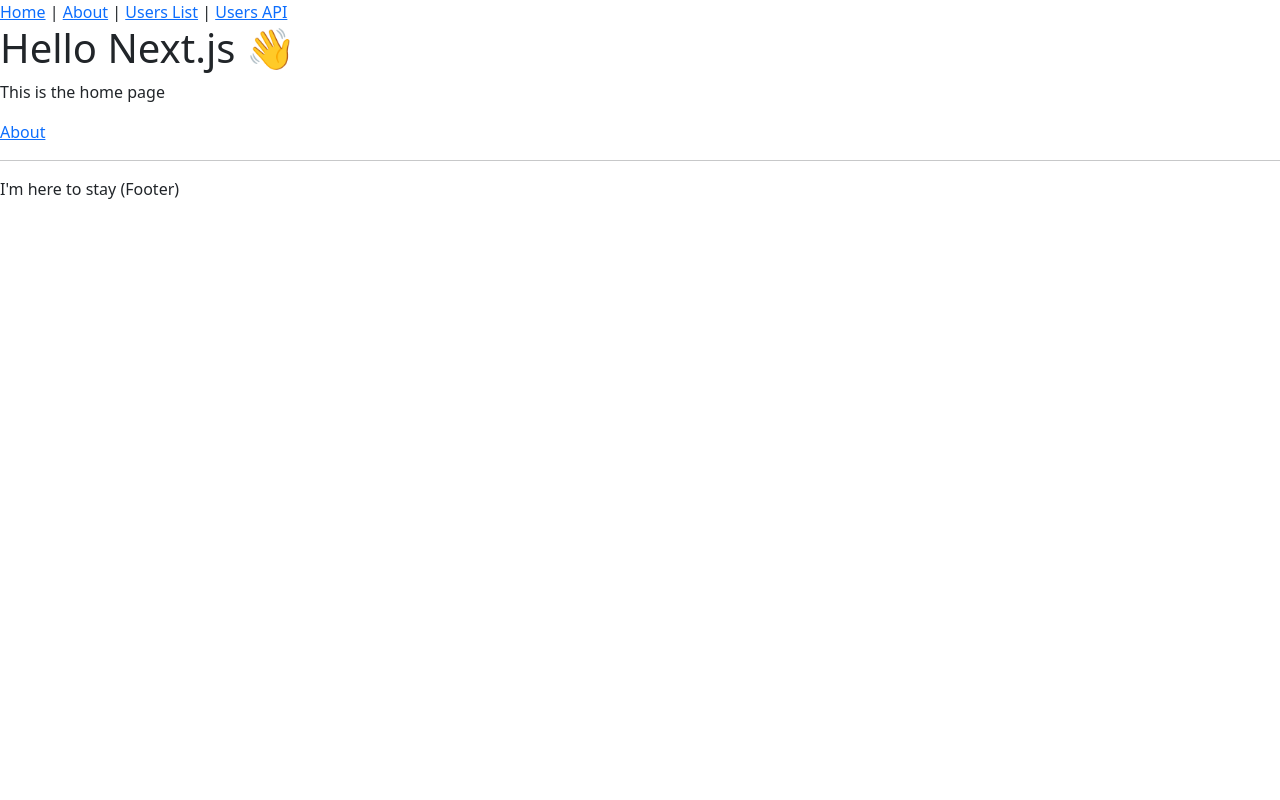
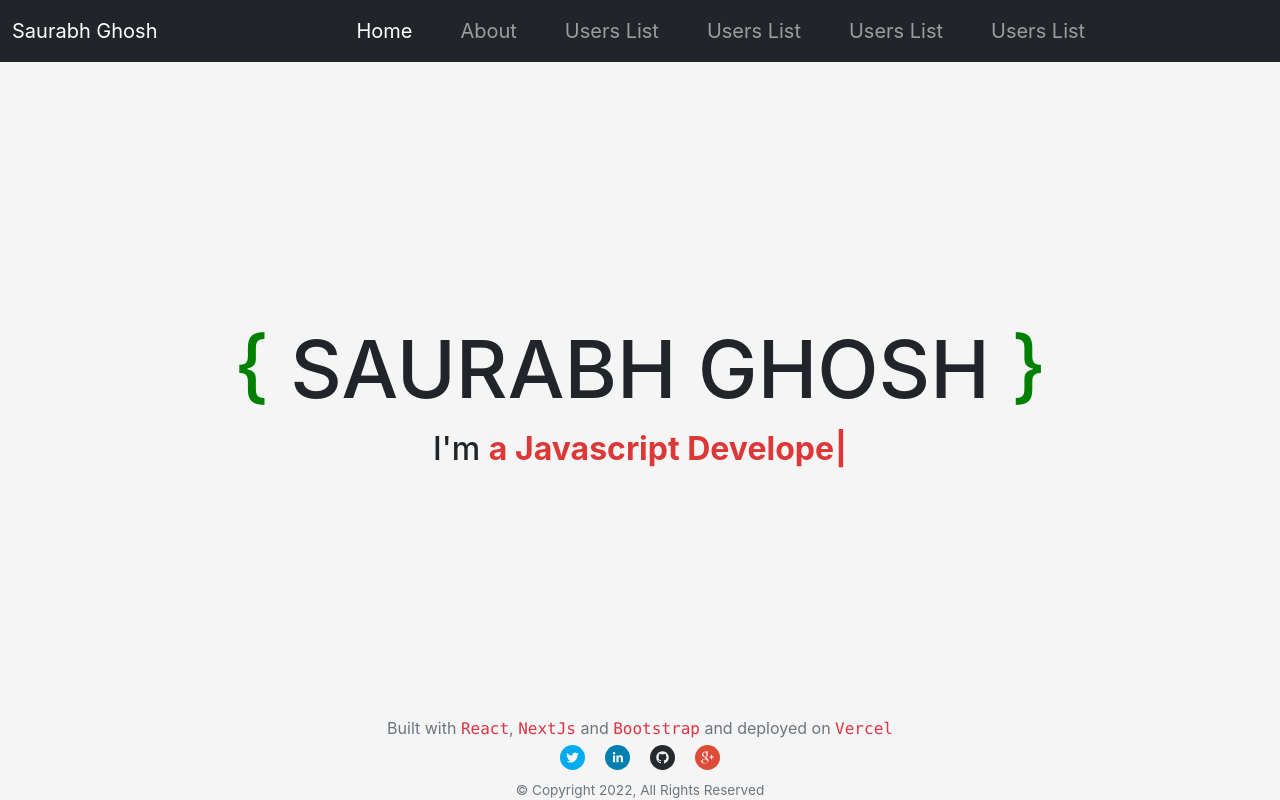
Before and after one commit to kooldandy/nextjs-typescript, a Next.js app: page / in a window 1280 px wide. Built offline with nearby package versions, Linux system fonts and the light colour scheme.

Commit message:
Add header and footer

```diff
--- a/package.json
+++ b/package.json
@@ -10,7 +10,11 @@
     "bootstrap": "^5.1.3",
     "next": "latest",
     "react": "^17.0.2",
-    "react-dom": "^17.0.2"
+    "react-bootstrap": "^2.4.0",
+    "react-dom": "^17.0.2",
+    "react-reveal": "^1.2.2",
+    "react-social-icons": "^5.13.0",
+    "typewriter-effect": "^2.18.2"
   },
   "devDependencies": {
     "@types/node": "^12.12.21",
--- /dev/null
+++ b/src/components/AppFooter.tsx
@@ -0,0 +1,90 @@
+import React from "react";
+import { SocialIcon } from "react-social-icons";
+
+const AppFooter = () => {
+  const data = {
+    social: [
+      {
+        network: "twitter",
+        href: "https://twitter.com/kkooldandy",
+      },
+      {
+        network: "linkedin",
+        href: "https://www.linkedin.com/in/kooldandy/",
+      },
+      {
+        network: "github",
+        href: "https://github.com/kooldandy",
+      },
+      {
+        network: "google",
+        href: "mailto:kkooldandy@gmail.com",
+      },
+    ],
+  };
+
+  const styles = {
+    iconStyle: {
+      marginLeft: 10,
+      marginRight: 10,
+      marginBottom: 10,
+      height: 25,
+      width: 25,
+    },
+  };
+
+  return (
+    <>
+      <p className="text-muted lh-1 mb-2 fs-7">
+        Built with&nbsp;
+        <a
+          href="https://reactjs.org/"
+          target="_blank"
+          className="text-danger font-monospace"
+        >
+          React
+        </a>
+        ,&nbsp;
+        <a
+          href="https://nextjs.org/"
+          target="_blank"
+          className="text-danger font-monospace"
+        >
+          NextJs
+        </a>{" "}
+        and&nbsp;
+        <a
+          href="https://react-bootstrap.github.io/"
+          target="_blank"
+          className="text-danger font-monospace"
+        >
+          Bootstrap
+        </a>{" "}
+        and deployed on&nbsp;
+        <a
+          href="https://vercel.com/"
+          target="_blank"
+          className="text-danger font-monospace"
+        >
+          Vercel
+        </a>
+      </p>
+      {data.social.map((social) => (
+        <SocialIcon
+          key={social.network}
+          style={styles.iconStyle}
+          url={social.href}
+          network={social.network}
+          //bgColor={social.bgColor}
+          target="_blank"
+          rel="noopener"
+        />
+      ))}
+      <p style={{fontSize: '0.85rem'}} className="text-muted fs-7 mt-n5 mb-0">
+        &copy; Copyright {new Date().getFullYear()}, All Rights Reserved
+      </p>
+    </>
+  );
+};
+
+export default AppFooter;
--- /dev/null
+++ b/src/components/AppNavbar.tsx
@@ -0,0 +1,105 @@
+import Link from "next/link";
+import React, { useState } from "react";
+import {
+  Button,
+  Container,
+  Form,
+  FormControl,
+  Nav,
+  Navbar,
+  NavDropdown,
+  Offcanvas,
+} from "react-bootstrap";
+
+const AppNavbar = () => {
+  const [expanded, setExpanded] = useState(false);
+
+  const onSelectNav = () => {
+    setExpanded(false);
+  };
+
+  return (
+    <>
+      <Navbar
+        bg="dark"
+        variant="dark"
+        expand="md"
+        className="mb-3"
+        expanded={expanded}
+        onToggle={() => setExpanded(!expanded)}
+      >
+        <Container fluid>
+          <Navbar.Brand href="#">Saurabh Ghosh</Navbar.Brand>
+          <Navbar.Toggle aria-controls={`offcanvasNavbar-expand-md`} />
+          <Navbar.Offcanvas
+            id="offcanvasNavbar-expand-md"
+            aria-labelledby="offcanvasNavbarLabel-expand-md"
+            placement="end"
+          >
+            <Offcanvas.Header closeButton>
+              <Offcanvas.Title id="offcanvasNavbarLabel-expand-md">
+                Menu
+              </Offcanvas.Title>
+            </Offcanvas.Header>
+            <Offcanvas.Body>
+              <Nav
+                className="justify-content-center flex-grow-1 "
+                defaultActiveKey="/"
+              >
+                <Nav.Link
+                  onClick={onSelectNav}
+                  className="fs-5 app-nav-link"
+                  eventKey="/"
+                >
+                  <Link href="/">Home</Link>
+                </Nav.Link>
+
+                <Nav.Link
+                  onClick={onSelectNav}
+                  eventKey="about"
+                  className="fs-5 app-nav-link"
+                >
+                  <Link href="/about">About</Link>
+                </Nav.Link>
+
+                <Nav.Link
+                  onClick={onSelectNav}
+                  className="fs-5 app-nav-link"
+                  eventKey="users"
+                >
+                  <Link href="/users">Users List</Link>
+                </Nav.Link>
+
+                <Nav.Link
+                  onClick={onSelectNav}
+                  className="fs-5 app-nav-link"
+                  eventKey="users"
+                >
+                  <Link href="/users">Users List</Link>
+                </Nav.Link>
+
+                <Nav.Link
+                  onClick={onSelectNav}
+                  className="fs-5 app-nav-link"
+                  eventKey="users"
+                >
+                  <Link href="/users">Users List</Link>
+                </Nav.Link>
+
+                <Nav.Link
+                  onClick={onSelectNav}
+                  className="fs-5 app-nav-link"
+                  eventKey="users"
+                >
+                  <Link href="/users">Users List</Link>
+                </Nav.Link>
+              </Nav>
+            </Offcanvas.Body>
+          </Navbar.Offcanvas>
+        </Container>
+      </Navbar>
+    </>
+  );
+};
+
+export default AppNavbar;
--- a/src/components/Layout.tsx
+++ b/src/components/Layout.tsx
@@ -1,41 +1,33 @@
 import React, { ReactNode } from "react";
-import Link from "next/link";
 import Head from "next/head";
+import AppNavbar from "./AppNavbar";
+import AppFooter from "./AppFooter";
 
 type Props = {
   children?: ReactNode;
   title?: string;
 };
 
-const Layout = ({ children, title }: Props) => (
-  <div>
+const Layout = ({ children, title }: Props) => {
+  return (
+    <>
       <Head>
         <title>{title}</title>
         <meta charSet="utf-8" />
         <meta name="viewport" content="initial-scale=1.0, width=device-width" />
       </Head>
+      <div className="app-container">
         <header>
-      <nav>
-        <Link href="/">
-          <a>Home</a>
-        </Link>
-        &nbsp;|&nbsp;
-        <Link href="/about">
-          <a>About</a>
-        </Link>{" "}
-        |{" "}
-        <Link href="/users">
-          <a>Users List</a>
-        </Link>{" "}
-        | <a href="/api/users">Users API</a>
-      </nav>
+          <AppNavbar />
         </header>
-    {children}
+        <main>{children}</main>
+
         <footer>
-      <hr />
-      <span>I'm here to stay (Footer)</span>
+          <AppFooter/>
         </footer>
       </div>
+    </>
   );
+};
 
 export default Layout;
--- a/src/pages/_app.tsx
+++ b/src/pages/_app.tsx
@@ -1,9 +1,9 @@
 import React from "react";
 import Layout from "../components/Layout";
-import type { ReactElement, ReactNode } from "react";
 import type { AppProps } from "next/app";
 import type { NextPage } from "next";
 import "bootstrap/dist/css/bootstrap.css";
+import "../styles/global.css";
 
 type NextPageWithLayout = NextPage & {
   getTitle?: (pageProps: any) => string;
--- a/src/pages/index.tsx
+++ b/src/pages/index.tsx
@@ -1,15 +1,63 @@
 import Link from "next/link";
+import { useState } from "react";
+import { Spinner } from "react-bootstrap";
+import Fade from 'react-reveal';
+import Typewriter from 'typewriter-effect';
 
 const IndexPage = () => {
+  const style = {
+    display: "flex",
+    justifyContent: "center",
+    alignItems: "center",
+    height: "100%",
+  };
+
+  const styles = {
+    nameStyle: {
+      fontSize: '5em',
+      fontStretch:'extra-condensed'
+    },
+    inlineChild: {
+      display: 'inline-block',
+    },
+    mainContainer: {
+      height: '100%',
+      display: 'flex',
+      flexDirection: 'column',
+      justifyContent: 'center',
+      alignItems: 'center',
+    },
+  };
+  const name = `SAURABH GHOSH`;
+
+  const roles = ['a Javascript Developer', 'a Blogger'];
   return (
     <>
-      <h1>Hello Next.js 👋</h1>
+      {/* <h1>Hello Next.js 👋</h1>
       <p>This is the home page</p>
-      <p>
-        <Link href="/about">
-          <a>About</a>
-        </Link>
-      </p>
+      <div style={style}>
+        <Spinner animation="grow" />
+      </div>
+
+      <Link href="/about">
+        <a>About</a>
+      </Link> */}
+      <Fade>
+        <div style={styles.mainContainer}>
+          <h1 style={styles.nameStyle} className="home-header text-sm-start">{name}</h1>
+          <div style={{ flexDirection: 'row' }}>
+            <h2 style={styles.inlineChild}>I&apos;m&nbsp;</h2>
+            <Typewriter
+              options={{
+                loop: true,
+                autoStart: true,
+                strings: roles,
+              }}
+            />
+          </div>
+          {/* <Social /> */}
+        </div>
+      </Fade>
     </>
   );
 };
--- /dev/null
+++ b/src/styles/global.css
@@ -0,0 +1,78 @@
+html,
+body {
+  margin: 0;
+  padding: 0;
+  font-family: -apple-system, BlinkMacSystemFont, Segoe UI, Roboto, Oxygen,
+    Ubuntu, Cantarell, Fira Sans, Droid Sans, Helvetica Neue, sans-serif;
+}
+
+a {
+  color: inherit;
+  text-decoration: none;
+}
+a:hover {
+  color: inherit;
+  text-decoration: none;
+  text-decoration-color: none;
+}
+
+* {
+  box-sizing: border-box;
+}
+
+.app-container {
+  height: 100vh;
+  width: 100vw;
+  display: flex;
+  flex-direction: column;
+  justify-content: center;
+  text-align: center;
+  background-color: #f5f5f5;
+}
+
+.home-header::before {
+  content: "{ ";
+  color: green;
+  position: relative;
+  top: -4px;
+}
+
+.home-header::after {
+  content: " }";
+  color: green;
+  position: relative;
+  top: -4px;
+}
+
+main {
+  height: 100%;
+}
+
+.Typewriter {
+  display: inline-block;
+}
+
+.Typewriter__wrapper {
+  font-size: xx-large;
+  font-weight: bold;
+  color: rgb(220, 56, 56);
+}
+
+.Typewriter__cursor {
+  font-size: xx-large;
+  font-weight: bold;
+  color: rgb(220, 56, 56);
+}
+
+.app-nav-link a {
+  padding: 0 1rem;
+  /* margin: 0 1rem; */
+  width: 100%;
+}
+
+.app-nav-link a:hover {
+  text-decoration: underline;
+  text-decoration-color: rgb(222, 42, 174) !important;
+  -webkit-text-decoration-color: rgb(222, 42, 174) !important;
+  text-underline-offset: 5px;
+}
```
Also changed, not shown: 1 other file (tests, documents, lock files or other folders). Lines whose indentation alone changed are shown as unchanged.
